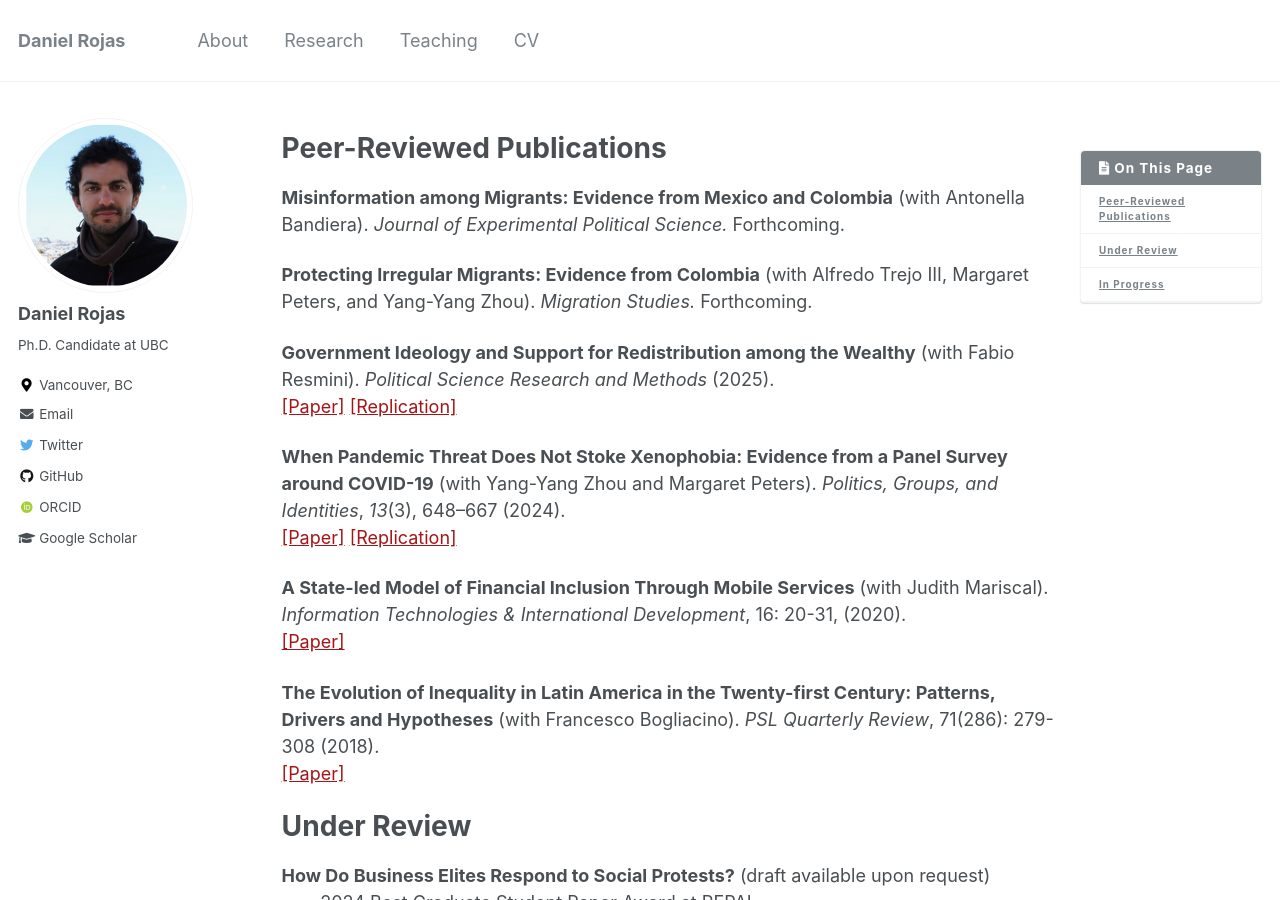
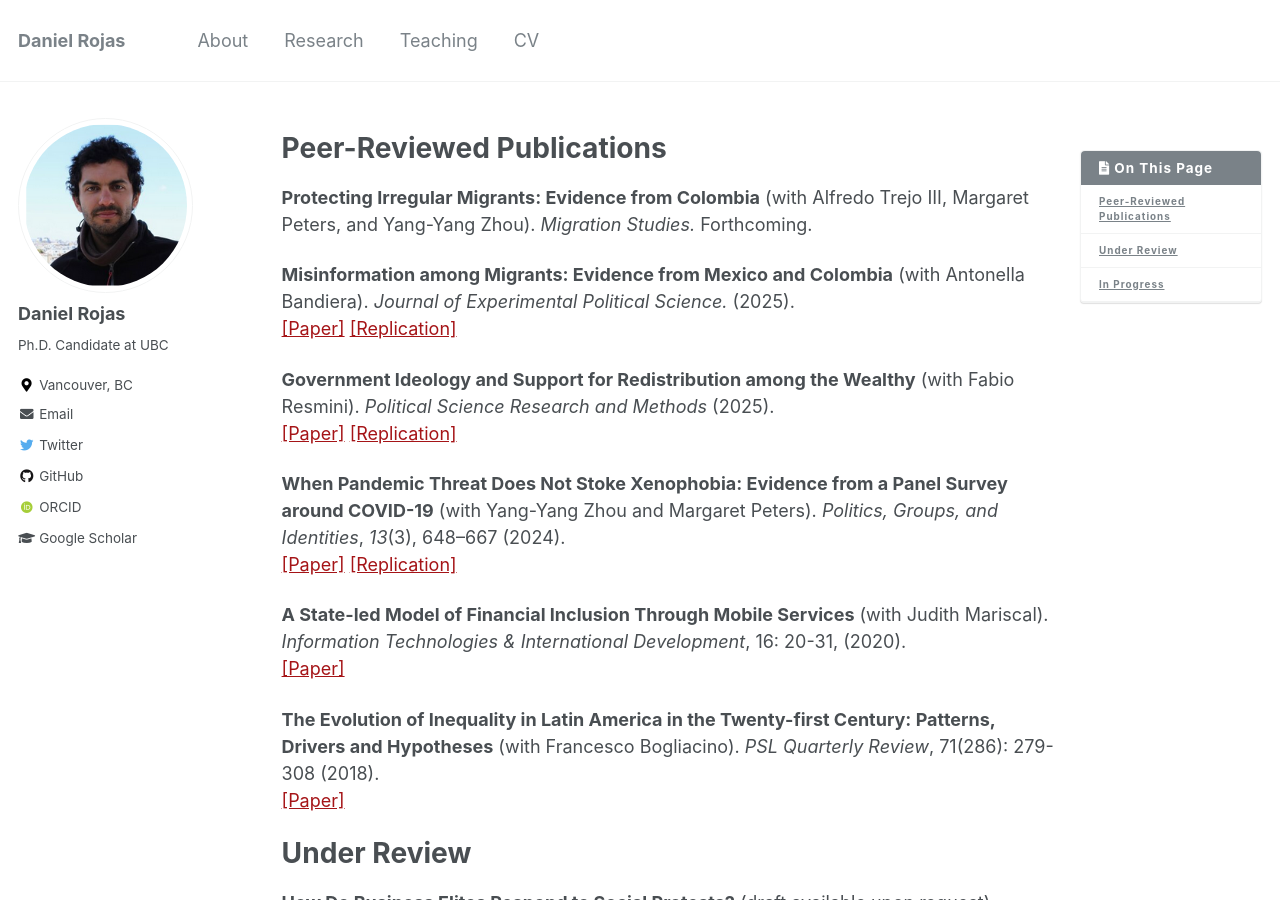
Before and after one commit to danielrojaslozano/danielrojaslozano.github.io, a Jekyll site: the page built from _pages/research.md, in a window 1280 px wide and 900 px high. Built offline with Jekyll 4.4.1, drawn with Linux system fonts in a browser that asks for light colours; some web fonts are replaced.

Commit message:
Update research.md

```diff
--- a/_pages/research.md
+++ b/_pages/research.md
@@ -48,9 +48,12 @@ details > p {
 
 # Peer-Reviewed Publications
 
-**Misinformation among Migrants: Evidence from Mexico and Colombia** (with Antonella Bandiera). *Journal of Experimental Political Science.* Forthcoming.
+**Protecting Irregular Migrants: Evidence from Colombia** (with Alfredo Trejo III, Margaret Peters, and Yang-Yang Zhou). *Migration Studies.* Forthcoming.
 
-**Protecting Irregular Migrants: Evidence from Colombia** (with Alfredo Trejo III, Margaret Peters, and Yang-Yang Zhou). *Migration Studies.* Forthcoming.
+**Misinformation among Migrants: Evidence from Mexico and Colombia** (with Antonella Bandiera). *Journal of Experimental Political Science.* (2025).
+<br />
+<a href="https://www.cambridge.org/core/journals/journal-of-experimental-political-science/article/misinformation-among-migrants-evidence-from-mexico-and-colombia/AAF0E82F25941042F3C00685FBF29750#supplementary-materials" target="_blank">[Paper]</a>
+<a href="https://dataverse.harvard.edu/dataset.xhtml?persistentId=doi:10.7910/DVN/XTMW3N" target="_blank">[Replication]</a>
 
 **Government Ideology and Support for Redistribution among the Wealthy** (with Fabio Resmini). *Political Science Research and Methods* (2025).
 <br />
```
